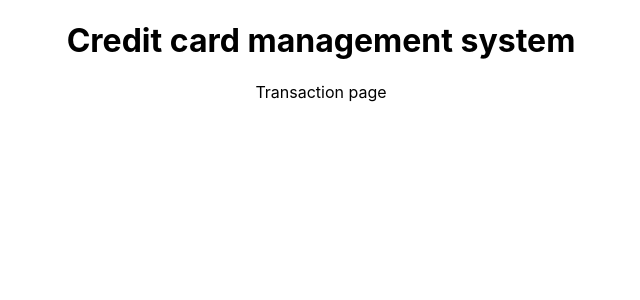
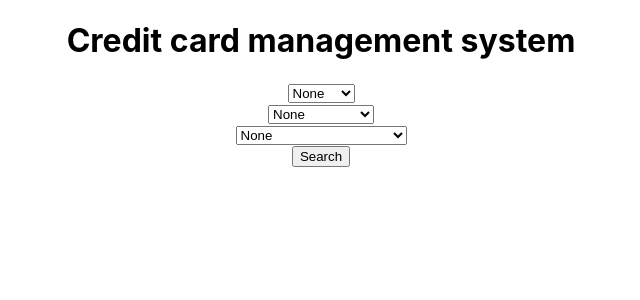
Before and after one commit to Abishek-V-19/CITI_Bala_Group_4, a React (Create React App) app in the folder frontend/: page /transactions in a window 1280 px wide. Shown: the top 300 px of the page, without its empty margins (319-959 px from the left). Built offline with nearby package versions, Linux system fonts and the light colour scheme.

Commit message:
transaction page select

```diff
--- a/frontend/package.json
+++ b/frontend/package.json
@@ -14,6 +14,7 @@
     "react-dom": "^18.2.0",
     "react-router-dom": "^6.15.0",
     "react-scripts": "5.0.1",
+    "react-select": "^5.7.4",
     "web-vitals": "^2.1.4"
   },
   "scripts": {
--- a/frontend/src/components/Transaction.js
+++ b/frontend/src/components/Transaction.js
@@ -1,7 +1,75 @@
-import React from "react";
+import React, { useState } from "react";
+
+const genderOptions = ["None", "Male", "Female"];
+const categoryOptions = [
+  "None",
+  "gas_transport",
+  "shopping_pos",
+  "misc_pos",
+  "shopping_net",
+];
+const professionOptions = [
+  "None",
+  "Media planner",
+  "Ambulance person",
+  "Podiatrist",
+  "Architectural technologist",
+  "Energy engineer",
+];
 
 function Transaction() {
-  return <div>Transaction page</div>;
+  const [transaction, setTransaction] = useState({
+    gender: "None",
+    category: "None",
+    profession: "None",
+  });
+  const handleSubmit = async (event) => {
+    event.preventDefault();
+    try {
+      console.log(transaction);
+      //transaction object will have query details..
+      //API query to view transactions goes here..
+
+      //After query is successfully completed, transaction table will be rendered..
+    } catch (error) {
+      console.error("Error:", error);
+    }
+  };
+  const handleSelectChange = (event) => {
+    const { name, value } = event.target;
+    setTransaction((prevData) => ({
+      ...prevData,
+      [name]: value,
+    }));
+  };
+  return (
+    <div>
+      <form onSubmit={handleSubmit}>
+        <div>
+          <select name="gender" onChange={handleSelectChange}>
+            {genderOptions.map((option, index) => {
+              return <option key={index}>{option}</option>;
+            })}
+          </select>
+        </div>
+        <div>
+          <select name="category" onChange={handleSelectChange}>
+            {categoryOptions.map((option, index) => {
+              return <option key={index}>{option}</option>;
+            })}
+          </select>
+        </div>
+        <div>
+          <select name="profession" onChange={handleSelectChange}>
+            {professionOptions.map((option, index) => {
+              return <option key={index}>{option}</option>;
+            })}
+          </select>
+        </div>
+        <button type="submit">Search</button>
+      </form>
+    </div>
+  );
 }
 
 export default Transaction;
```
Also changed, not shown: 1 other file (tests, documents, lock files or other folders).
